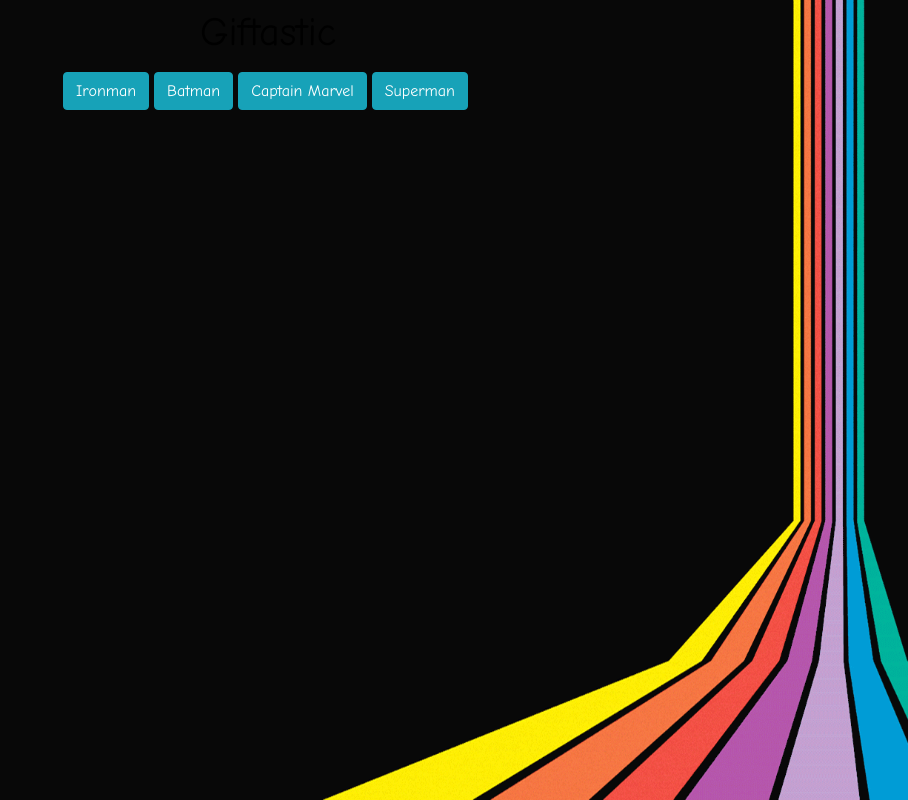
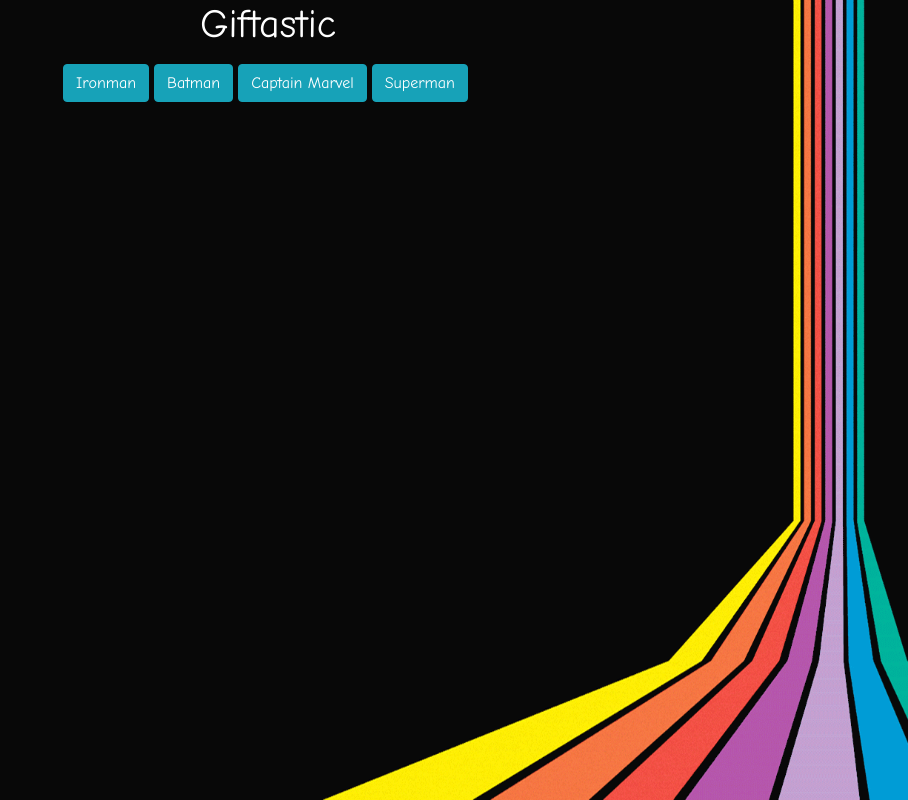
Before and after one commit to muntasir2165/GifTastic, a plain HTML site: page index.html in a window 1280 px wide. Shown: the whole page, without its empty margins (372-1280 px from the left). Drawn offline with nearby package versions, Linux system fonts and the light colour scheme; no server answers.

Commit message:
updated app title font color

```diff
--- a/assets/css/style.css
+++ b/assets/css/style.css
@@ -16,7 +16,7 @@ body {
     -o-background-size: cover;
     background-size: cover;
 
-    color: #000000;
+    color: #ffffff;
     font-family: "Comic Sans MS", "Comic Sans", cursive;
 }
 
--- a/index.html
+++ b/index.html
@@ -33,7 +33,7 @@
 
 		<div class="container text-center">
 
-			<div id="game-title" class="row mt-2">
+			<div id="app-title" class="row">
 				<div class="col-md-8 offset-md-2 offset-md-right-2">
 					<h1>Giftastic</h1>
 				</div>
```
